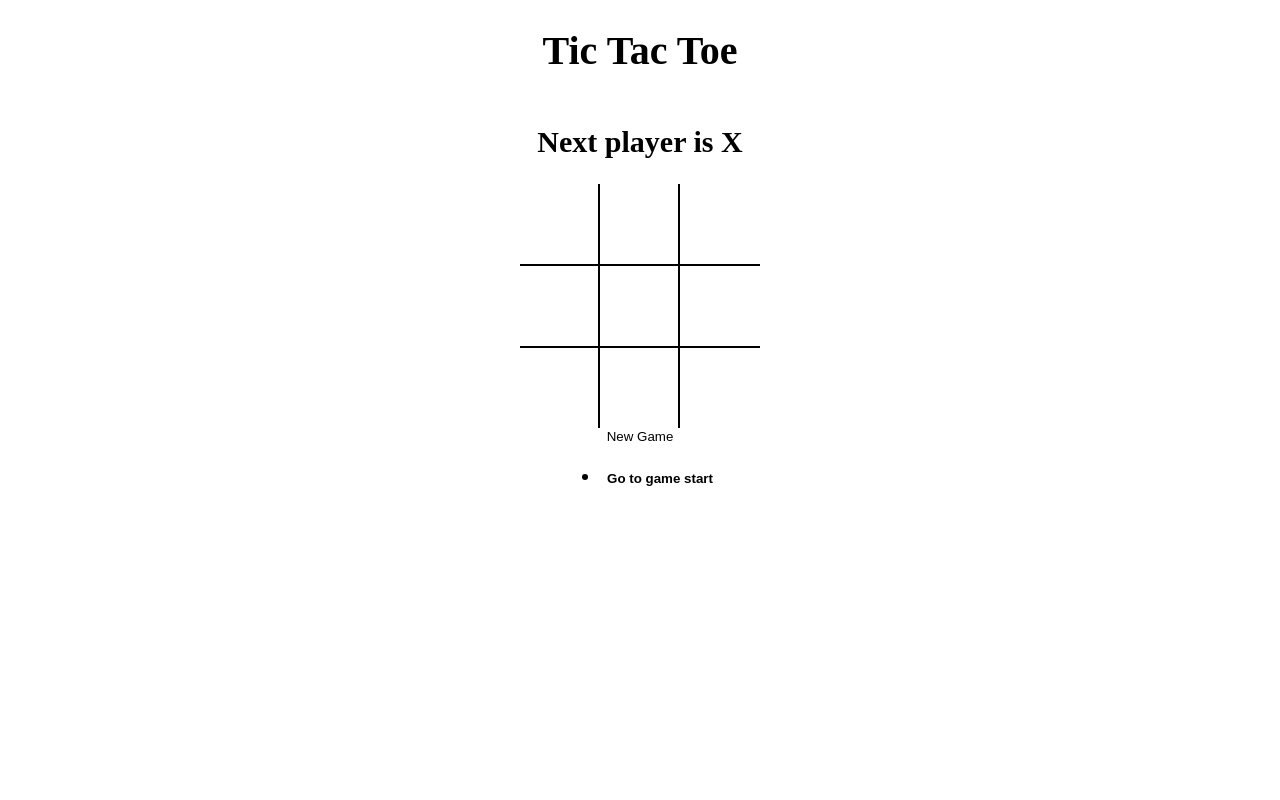
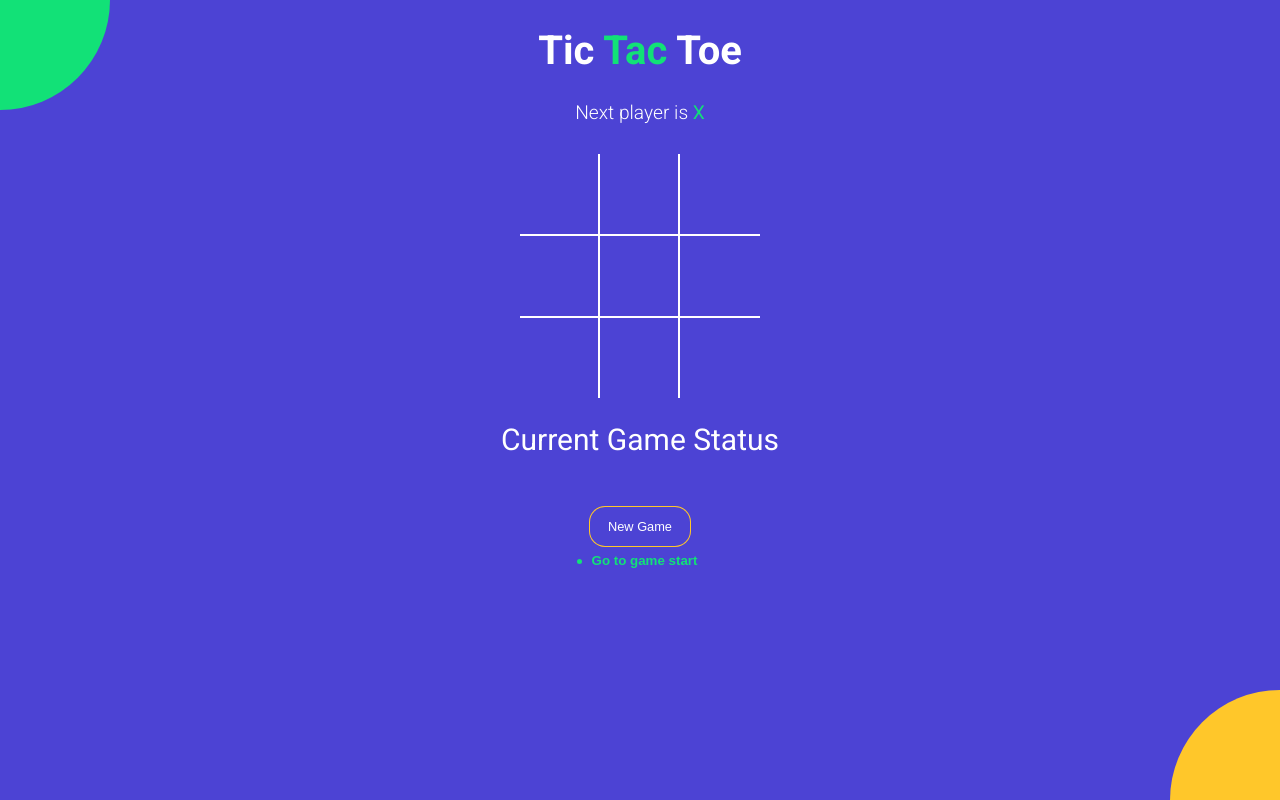
Before and after one commit to srinivas279/TicTacToe, a React (Vite) app: page / in a window 1280 px wide. Built offline with nearby package versions, Linux system fonts and the light colour scheme.

Commit message:
added styles to game

```diff
--- a/index.html
+++ b/index.html
@@ -1,7 +1,15 @@
 <!DOCTYPE html>
 <html>
   <head>
-    <title>React Vite Micro App</title>
+    <meta charset="UTF-8" />
+<meta name="viewport" content="width=device-width, initial-scale=1.0" />
+<meta http-equiv="X-UA-Compatible" content="ie=edge" />
+<link
+  href="https://fonts.googleapis.com/css?family=Roboto:300,400,700&display=swap"
+  rel="stylesheet"
+/>
+<title>TIC TAC TOE</title>
+
   </head>
   <body>
     <div id="root"></div>
--- a/src/App.jsx
+++ b/src/App.jsx
@@ -49,12 +49,14 @@
 
   return(
   <div className="app">
-    <h1> Tic Tac Toe</h1>
+    <h1> Tic <span className="text-green">Tac</span>  Toe</h1>
    <StatusMessage winner = {winner} current={current}/>
 
     <Board handleOnClick={handleOnClick} board={current.board} winningSquares={winnerSquares}/>
-    <button type="button" onClick={newGame}>New Game</button>
+    <h2 style={{fontWeight:'normal'}}>Current Game Status</h2>
+    <button type="button" onClick={newGame} className={`btn-reset ${winner?'active':''}`}>New Game</button>
     <History history={history} moveTo={moveTo} currentMove={currentMove}/>
+  <div className="bg-balls"/>
   </div>
 );
   }
--- a/src/components/History.jsx
+++ b/src/components/History.jsx
@@ -2,12 +2,13 @@
 
 const History = ({history,currentMove,moveTo}) => {
   return (
-    <ul>
+    <div className="history-wrapper">
+    <ul className = "history">
         {history.map((_,move)=>{
             return(
             <li key={move}>
                 <button
-                style={{fontWeight:move===currentMove? "bold":'normal'}}
+                className = {`btn-move  ${move === currentMove ? "active" : ""}`}
                 type="button" onClick={()=>{
                         moveTo(move)
                 }}>
@@ -18,6 +19,7 @@
         })}
 
     </ul>
+    </div>
   )
 }
 
--- a/src/components/Square.jsx
+++ b/src/components/Square.jsx
@@ -5,9 +5,11 @@
   return (
     <button
     type="button"
-    className='square'
+
      onClick={props.onClick}
-     style={{fontWeight: props.isWinningSquare ? 'bold':"normal"}} > {props.value} </button>
+     className={ `square ${props.isWinningSquare ? 'winning':' '}
+      ${props.value==='X'? 'text-green':'text-orange'}`}
+      > {props.value} </button>
   )
 }
 console.log("in square")
--- a/src/components/StatusMessage.jsx
+++ b/src/components/StatusMessage.jsx
@@ -11,11 +11,22 @@
     const noMovesLeft = current.board.every((el)=>el !== null)
 
   return (
-    <h2>
-        {winner && `Winner is ${winner}`}
-        {!winner && !noMovesLeft && `Next player is ${current.isXNext ? 'X' : 'O'}`}
-        {!winner && noMovesLeft && 'X and O tied'}
-    </h2>
+    <div className="status-message">
+        {winner && <>
+
+        Winner is <span className={winner=== 'X'? "text-green":"text-orange"}>{winner}</span>
+        </>}
+        {!winner && !noMovesLeft &&
+       <>
+       Next player is {''}
+       <span className={ current.isXNext ?"text-green":"text-orange"}> {current.isXNext ? 'X' : 'O'}{''}</span>
+        </>}
+        {!winner && noMovesLeft &&
+        <>
+        <span className='text-green'>X</span> and {''}<span className='text-orange'>O</span> tied
+        </>}
+
+    </div>
   )
 }
 
--- a/src/styles/root.scss
+++ b/src/styles/root.scss
@@ -1,4 +1,12 @@
+
+$green: #12e177;
+$orange: #ffc72a;
+$blue: #4c43d4;
+
 body {
+  font-family: 'Roboto', sans-serif;
+  background-color: $blue;
+  color: #fff;
   padding: 0;
   margin: 0;
 }
@@ -19,18 +27,83 @@
   align-items: center;
 }
 
+.text-green {
+  color: $green;
+}
+
+.text-orange {
+  color: $orange;
+}
+
+.history-wrapper {
+  width: 300px;
+  text-align: center;
+  margin-bottom: 20px;
+  .history {
+    display: inline-block;
+    padding: 0;
+    margin: 0;
+    li {
+      list-style: none;
+      text-align: left;
+      &:before {
+        content: '';
+        border-radius: 50%;
+        display: inline-block;
+        height: 5px;
+        width: 5px;
+        background-color: $green;
+        margin-right: 4px;
+        margin-bottom: 1px;
+      }
+
+      .btn-move {
+    	  color: #fff;
+        &.active {
+          font-weight: bold;
+          color: $green;
+        }
+      }
+    }
+  }
+}
+
+.status-message {
+	margin-bottom: 30px;
+	font-size: 1.2rem;
+	font-weight: lighter;
+	span {
+	  font-weight: normal;
+	}
+}
+
+.btn-reset {
+  font-size: 0.8rem;
+  color: #fff;
+  border-radius: 15px;
+  padding: 12px 18px;
+  margin-top: 25px;
+  transition: all 0.2s;
+  background-color: $blue;
+  box-shadow: 0px 0px 0px 1px $orange;
+  &.active {
+    background-color: $orange;
+    box-shadow: none;
+  }
+}
+
 .board {
   .board-row {
     display: flex;
     flex-direction: row;
-      border-bottom: 2px solid #000;
+    border-bottom: 2px solid #fff;
     &:last-child {
       border-bottom: none;
     }
     .square {
       width: 80px;
       height: 80px;
-        border-right: 2px solid #000;
+      border-right: 2px solid #fff;
       font-size: 2.5rem;
       padding: 0;
       overflow: hidden;
@@ -38,6 +111,63 @@
       &:last-child {
         border-right: none;
       }
+      &.winning {
+			  animation: scaleText 1.4s infinite;
+			  @keyframes scaleText {
+			    0% {
+			      transform: 2.5rem;
+			    }
+			    50% {
+			      font-size: 3.5rem;
+			    }
+			    100% {
+			      font-size: 2.5rem;
 			    }
 			  }
 			}
+    }
+  }
+}
+
+.bg-balls {
+  position: fixed;
+  top: 0;
+  left: 0;
+  right: 0;
+  bottom: 0;
+  min-width: 100%;
+  z-index: -1;
+
+  &:before,
+  &:after {
+    content: '';
+    position: absolute;
+    width: 150px;
+    height: 150px;
+    border-radius: 50%;
+  }
+
+  &:before {
+    background-color: $orange;
+    right: -75px;
+    bottom: -75px;
+    @media screen and (min-width: 476px) {
+      width: 220px;
+      height: 220px;
+      right: -110px;
+      bottom: -110px;
+    }
+  }
+
+  &:after {
+    background-color: $green;
+    top: -75px;
+    left: -75px;
+    @media screen and (min-width: 476px) {
+      width: 220px;
+      height: 220px;
+      top: -110px;
+      left: -110px;
+    }
+  }
+}
```
Lines whose indentation alone changed are shown as unchanged.
